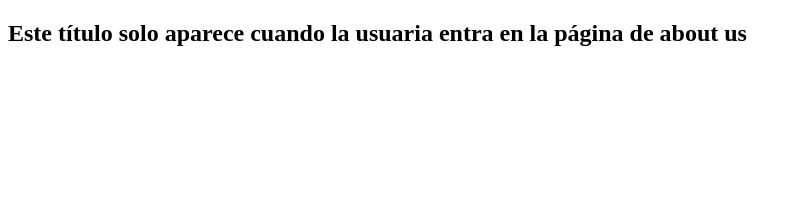
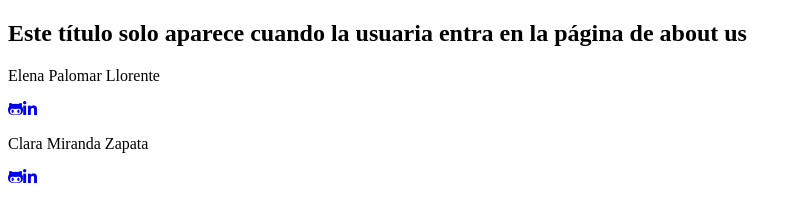
Before and after one commit to ElenaPalomar/anime-series-finder, a React app: page /aboutUs in a window 1280 px wide. Shown: the whole page, without its empty margins (0-802 px from the left). Built offline with nearby package versions, Linux system fonts and the light colour scheme.

Commit message:
Add Footer component + format style (auto) changes

```diff
--- a/public/index.html
+++ b/public/index.html
@@ -4,6 +4,10 @@
     <meta charset="utf-8" />
     <link rel="icon" href="%PUBLIC_URL%/favicon.ico" />
     <meta name="viewport" content="width=device-width, initial-scale=1" />
+    <script
+      src="https://kit.fontawesome.com/3d236d467e.js"
+      crossorigin="anonymous"
+    ></script>
 
     <title>アニメ finder ⛩</title>
   </head>
--- a/src/components/App.js
+++ b/src/components/App.js
@@ -1,18 +1,16 @@
 // Components
-import MainLanding from './landing/mainLanding';
+import HeaderLanding from './header/HeaderLanding';
+import MainLanding from './landing/MainLanding';
+import Footer from './footer/Footer';
 // Styles
 import '../styles/App.scss';
 // Routes
 import { Route, Routes } from 'react-router-dom';
-import HeaderLanding from './header/headerLanding';
-
 
 function App() {
   return (
-    <div className="App">
-
+    <div className='App'>
       <Routes>
-
         <Route
           path='/'
           element={
@@ -42,11 +40,9 @@ function App() {
             </h2>
           }
         />
-
       </Routes>
 
-      {/* Aquí iría el componente de Footer */}
-
+      <Footer />
     </div>
   );
 }
--- /dev/null
+++ b/src/components/footer/Footer.js
@@ -0,0 +1,50 @@
+const Footer = () => {
+  return (
+    <footer>
+      {/* <div>
+        <img src='' alt='' />
+        <small>&copy; 2022</small>
+      </div> */}
+
+      {/* <div> Este div no es necesario si no añadimos el copyright */}
+      <div>
+        <p>Elena Palomar Llorente</p>
+        <a
+          href='https://github.com/ElenaPalomar'
+          target='_blank'
+          rel='noopener noreferrer'
+        >
+          <i className='fab fa-github-alt'></i>
+        </a>
+        <a
+          href='https://www.linkedin.com/in/elena-palomar/'
+          target='_blank'
+          rel='noopener noreferrer'
+        >
+          <i className='fab fa-linkedin-in'></i>
+        </a>
+      </div>
+
+      <div>
+        <p>Clara Miranda Zapata</p>
+        <a
+          href='https://github.com/claraMirandaZ'
+          target='_blank'
+          rel='noopener noreferrer'
+        >
+          <i className='fab fa-github-alt'></i>
+        </a>
+        <a
+          href='https://www.linkedin.com/in/claramirandazapata/'
+          target='_blank'
+          rel='noopener noreferrer'
+        >
+          <i className='fab fa-linkedin-in'></i>
+        </a>
+      </div>
+      {/* </div> Este div no es necesario si no añadimos el copyright */}
+    </footer>
+  );
+};
+
+export default Footer;
--- a/src/components/header/headerLanding.js
+++ b/src/components/header/headerLanding.js
@@ -1,10 +1,9 @@
-import logo from "../../images/logo_eyes.png"
-
+import logo from '../../images/logo_eyes.png';
 
 const HeaderLanding = () => {
   return (
     <header>
-      <img src={logo} alt="Logo" width="200" />
+      <img src={logo} alt='Logo' width='200' />
     </header>
   );
 };
--- a/src/components/landing/mainLanding.js
+++ b/src/components/landing/mainLanding.js
@@ -1,13 +1,17 @@
 import { Link } from 'react-router-dom';
-
 
 const MainLanding = () => {
   return (
     <main>
       <h1>アニメ finder ⛩</h1>
-      <p>Looking for anime info? Wanna fav the best of them? Make a watchlist?</p>
 
-      <Link to='/finder' title="Click here!">Click me!</Link>
+      <p>
+        Looking for anime info? Wanna fav the best of them? Make a watchlist?
+      </p>
+
+      <Link to='/finder' title='Click here!'>
+        Click me!
+      </Link>
     </main>
   );
 };
```
